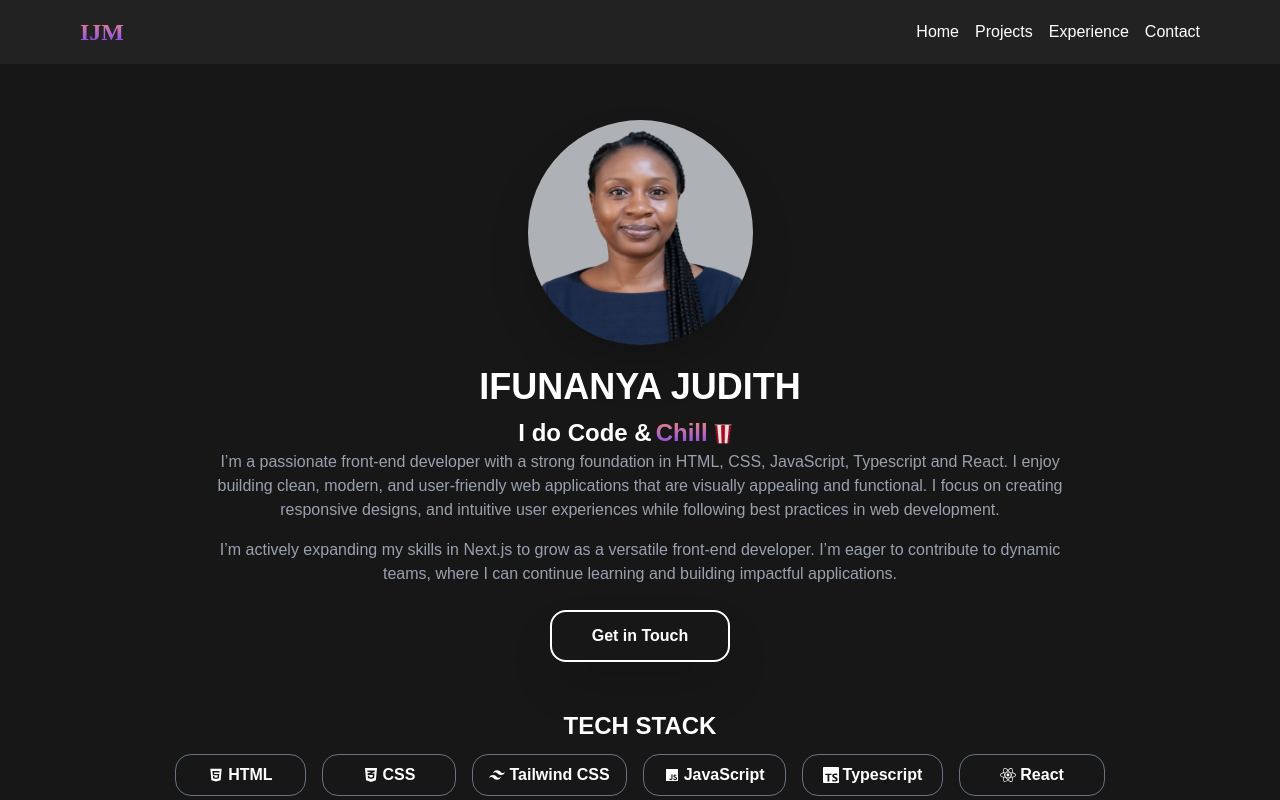
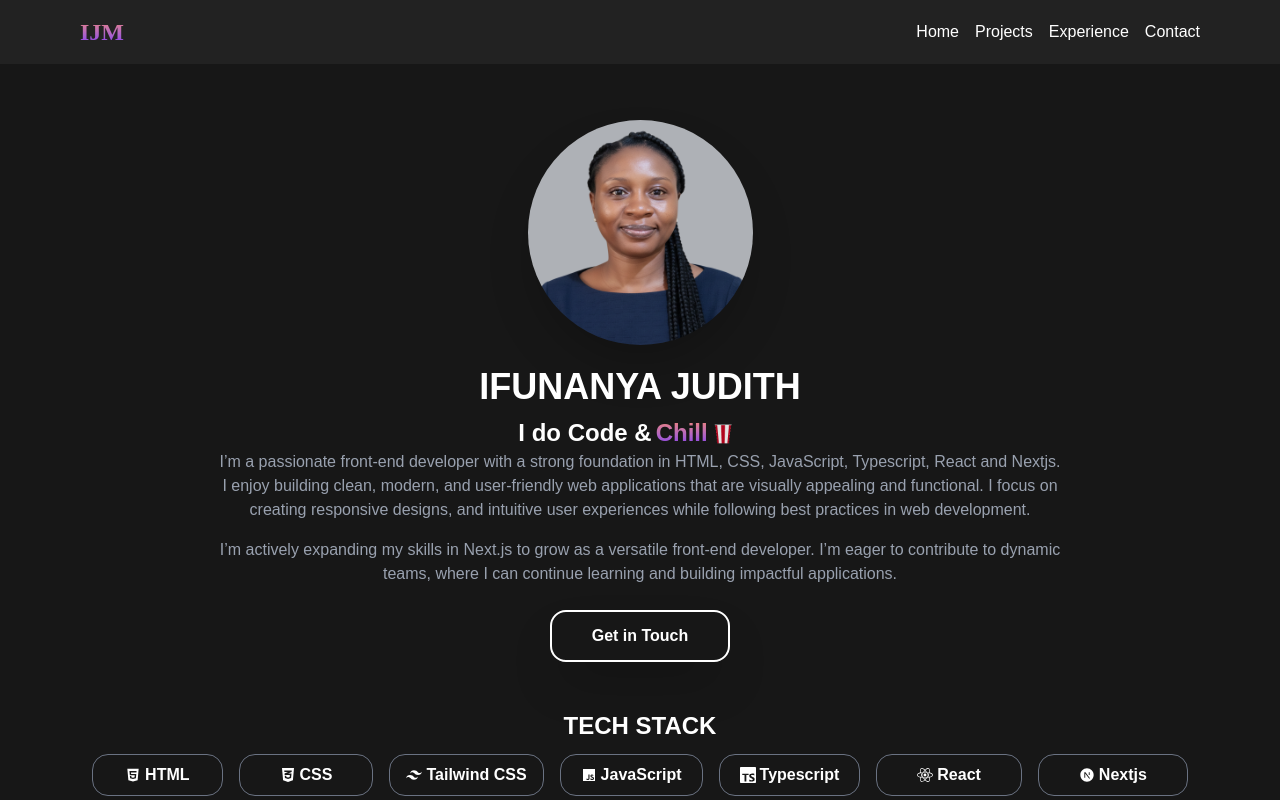
Before and after one commit to JudithJude369/Ifunanya-Judith, a React (Vite) app: page / in a window 1280 px wide. Shown: the top 800 px of the page. Built offline with nearby package versions, Linux system fonts and the light colour scheme.

Commit message:
add more skills

```diff
--- a/src/components/HomePage.jsx
+++ b/src/components/HomePage.jsx
@@ -5,6 +5,7 @@ import { FaReact, FaCss3Alt } from "react-icons/fa";
 import { DiHtml5 } from "react-icons/di";
 import { RiTailwindCssFill } from "react-icons/ri";
 import { SiTypescript } from "react-icons/si";
+import { RiNextjsFill } from "react-icons/ri";
 
 const HomePage = () => {
   return (
@@ -33,11 +34,11 @@ const HomePage = () => {
         <div className="text-center">
           <p>
             I’m a passionate front-end developer with a strong foundation in
-            HTML, CSS, JavaScript, Typescript and React. I enjoy building clean,
-            modern, and user-friendly web applications that are visually
-            appealing and functional. I focus on creating responsive designs,
-            and intuitive user experiences while following best practices in web
-            development.
+            HTML, CSS, JavaScript, Typescript, React and Nextjs. I enjoy
+            building clean, modern, and user-friendly web applications that are
+            visually appealing and functional. I focus on creating responsive
+            designs, and intuitive user experiences while following best
+            practices in web development.
           </p>
           <p className="mt-4">
             I’m actively expanding my skills in Next.js to grow as a versatile
@@ -92,6 +93,12 @@ const HomePage = () => {
             </span>
             React
           </p>
+          <p className="flex items-center gap-1 text-[#FFFFFF] py-2 px-10 rounded-2xl border-[0.1px] border-gray-500 font-bold">
+            <span>
+              <RiNextjsFill />
+            </span>
+            Nextjs
+          </p>
         </div>
       </article>
     </main>
```
